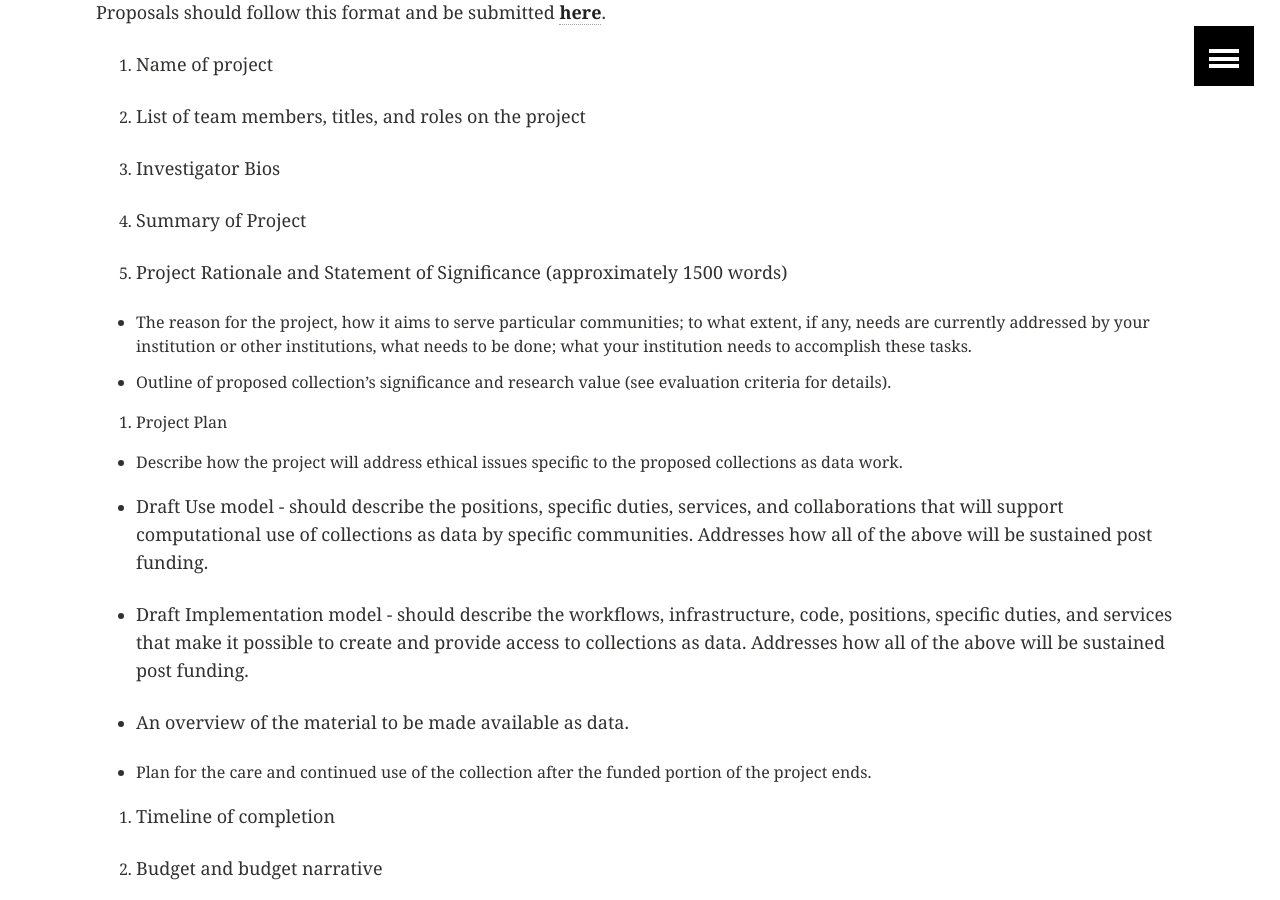
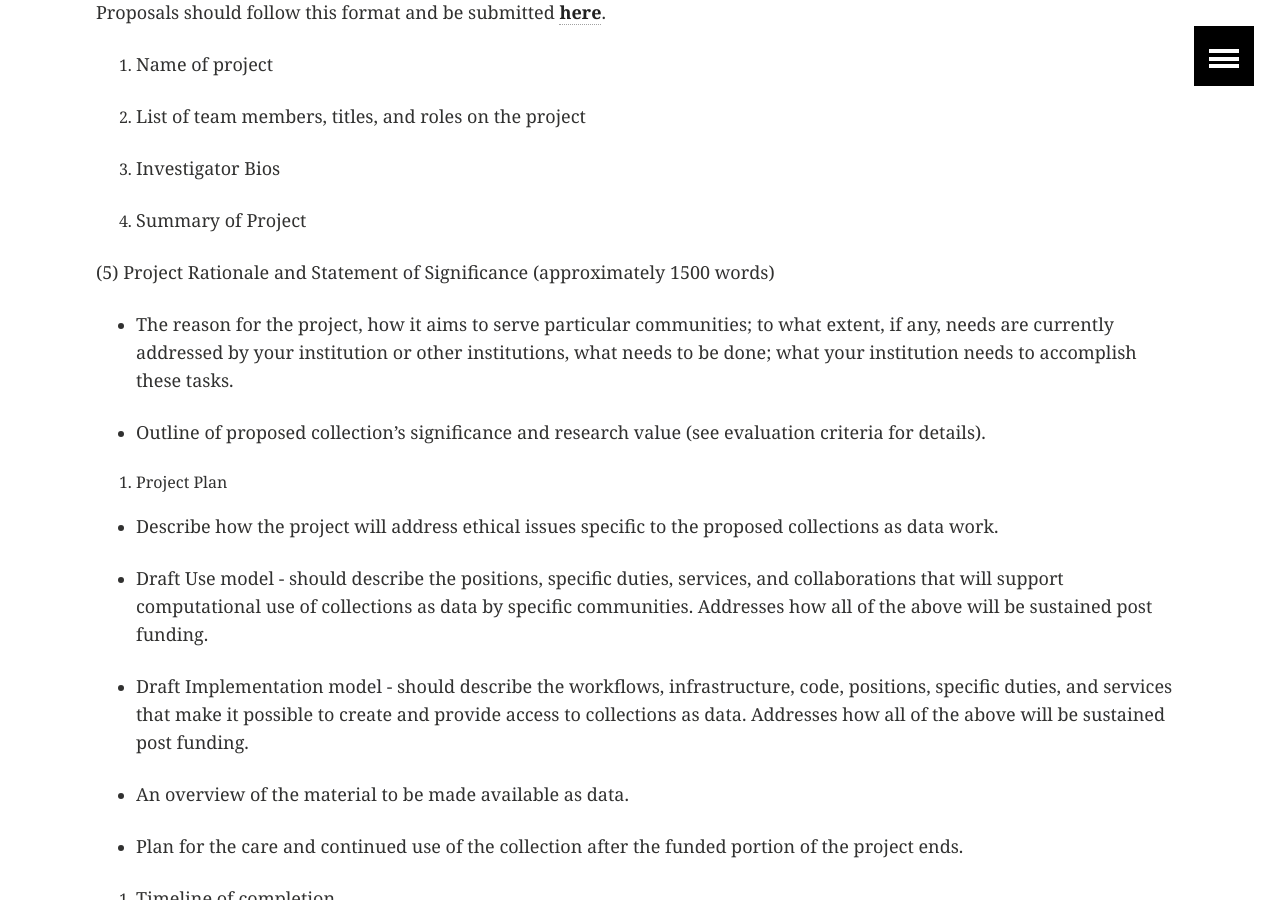
Before and after one commit to collectionsasdata/part2whole, a Jekyll site: the page built from cfp.md, in a window 1280 px wide and 900 px high, scrolled down 3707 px. Built offline with Jekyll 4.4.1, drawn with Linux system fonts in a browser that asks for light colours.

Commit message:
Update cfp.md

```diff
--- a/cfp.md
+++ b/cfp.md
@@ -95,21 +95,23 @@ Proposals should follow this format and be submitted [**here**](https://docs.goo
 
 4. Summary of Project
 
-5. Project Rationale and Statement of Significance (approximately 1500 words)
+(5) Project Rationale and Statement of Significance (approximately 1500 words)
 
-- The reason for the project, how it aims to serve particular communities; to what extent, if any, needs are currently addressed by your institution or other institutions, what needs to be done; what your institution needs to accomplish these tasks.
-- Outline of proposed collection’s significance and research value (see evaluation criteria for details).
+* The reason for the project, how it aims to serve particular communities; to what extent, if any, needs are currently addressed by your institution or other institutions, what needs to be done; what your institution needs to accomplish these tasks.
+
+* Outline of proposed collection’s significance and research value (see evaluation criteria for details).
 
 6. Project Plan
 
-- Describe how the project will address ethical issues specific to the proposed collections as data work.
-- Draft Use model - should describe the positions, specific duties, services, and collaborations that will support computational use of collections as data by specific communities. Addresses how all of the above will be sustained post funding.
+* Describe how the project will address ethical issues specific to the proposed collections as data work.
 
-- Draft Implementation model - should describe the workflows, infrastructure, code, positions, specific duties, and services that make it possible to create and provide access to collections as data. Addresses how all of the above will be sustained post funding.
+* Draft Use model - should describe the positions, specific duties, services, and collaborations that will support computational use of collections as data by specific communities. Addresses how all of the above will be sustained post funding.
 
-- An overview of the material to be made available as data.
+* Draft Implementation model - should describe the workflows, infrastructure, code, positions, specific duties, and services that make it possible to create and provide access to collections as data. Addresses how all of the above will be sustained post funding.
 
-- Plan for the care and continued use of the collection after the funded portion of the project ends.
+* An overview of the material to be made available as data.
+
+* Plan for the care and continued use of the collection after the funded portion of the project ends.
 
 7. Timeline of completion
 
@@ -117,13 +119,13 @@ Proposals should follow this format and be submitted [**here**](https://docs.goo
 
 9. Statements of support
 
-- from the library director or administrative equivalent addressing what concrete measures they will take to make sure the project team has the resources it needs to complete the project - this may include proposed temporary revisions to job descriptions and the establishment of official working groups with representation at leadership council meetings
+* from the library director or administrative equivalent addressing what concrete measures they will take to make sure the project team has the resources it needs to complete the project - this may include proposed temporary revisions to job descriptions and the establishment of official working groups with representation at leadership council meetings
 
-- from the librarian, archivist, or museum professional with senior administrative responsibility addressing how this project will benefit their institution and how library team members will be supported in accomplishing their tasks
+* from the librarian, archivist, or museum professional with senior administrative responsibility addressing how this project will benefit their institution and how library team members will be supported in accomplishing their tasks
 
-- from the disciplinary scholar addressing how the data produced by this project will support the advancement of research
+* from the disciplinary scholar addressing how the data produced by this project will support the advancement of research
 
-- from the project lead describing how the project will be organized
+* from the project lead describing how the project will be organized
 
 # Contact
 
```
